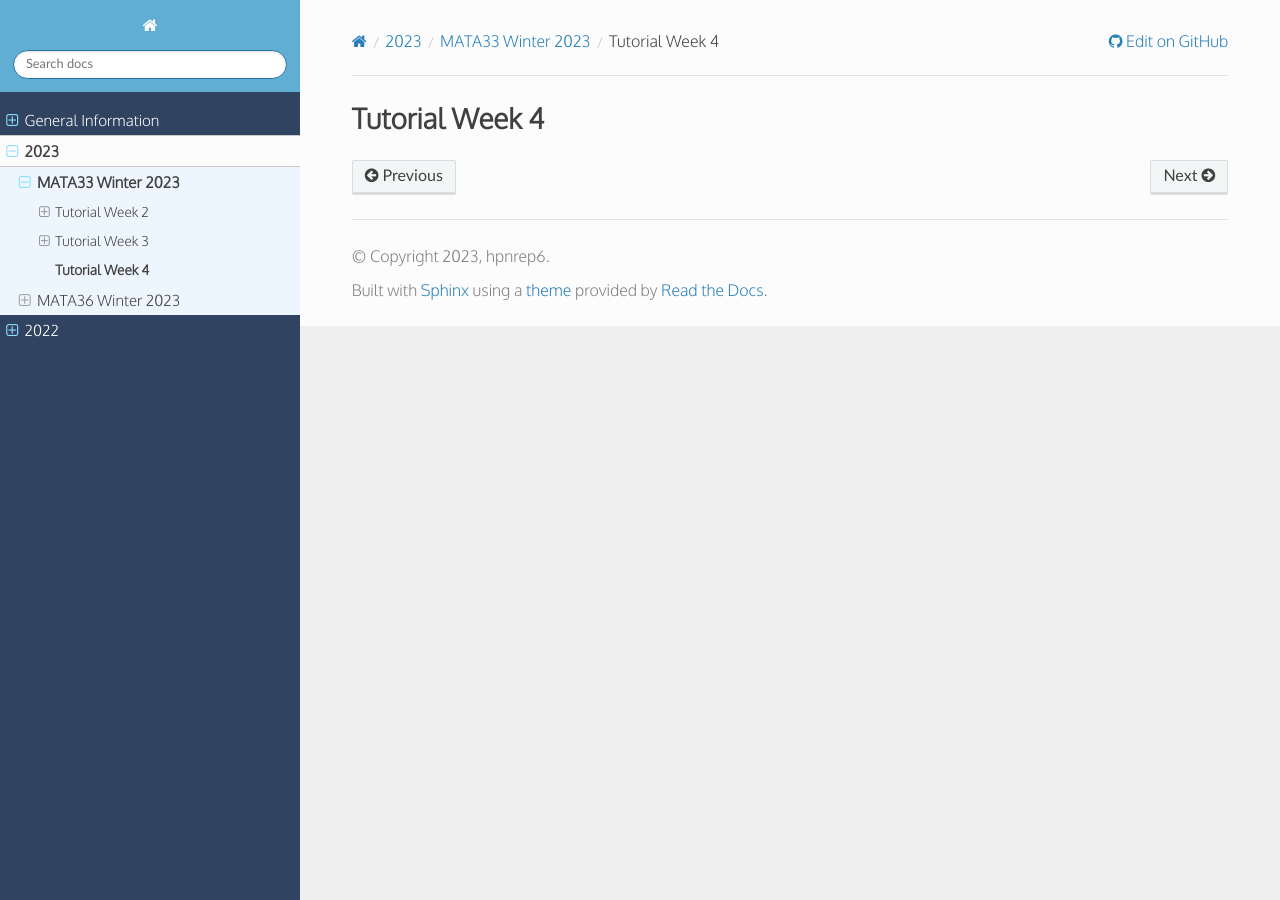
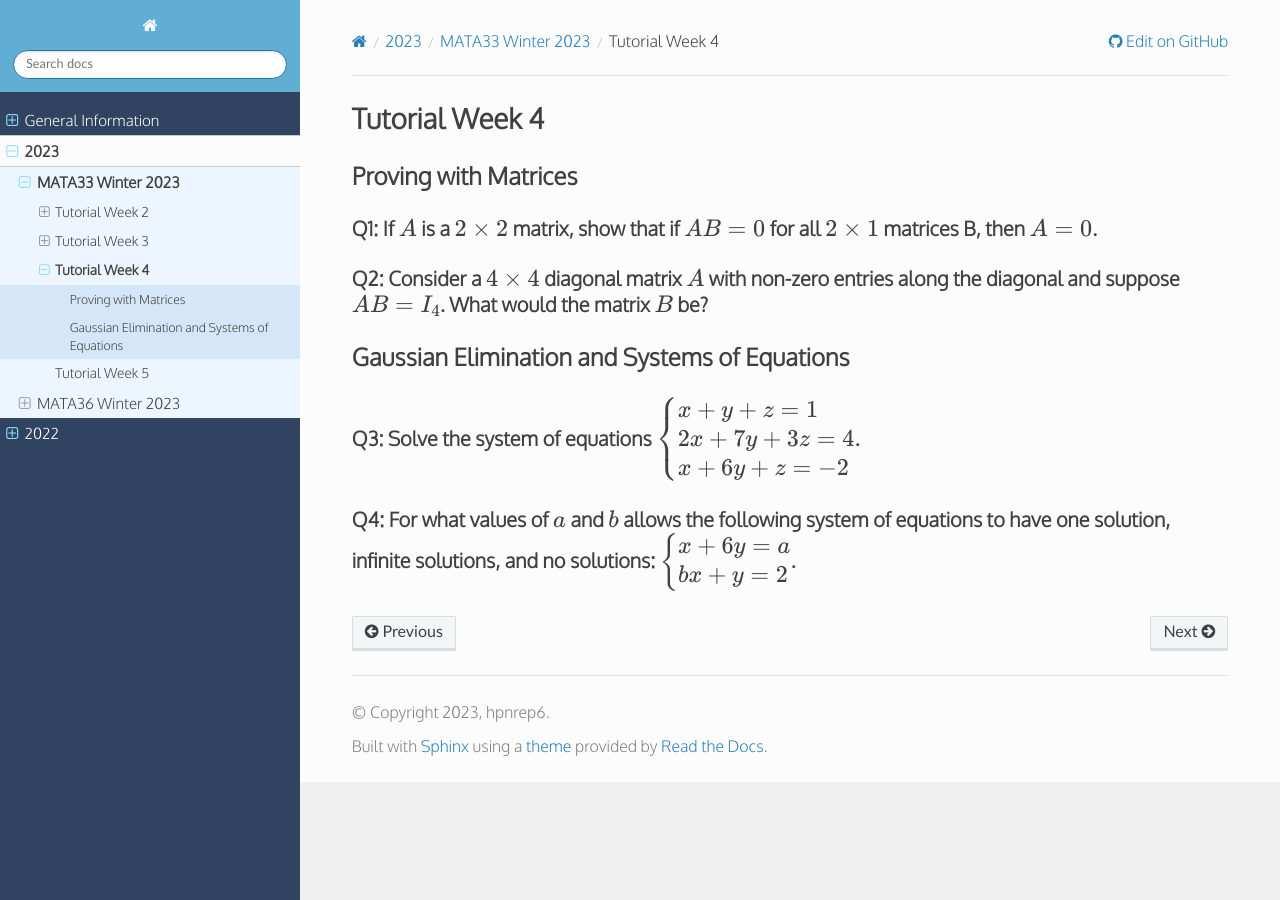
Before and after one commit to hpnrep6/t, a Sphinx documentation site: the page built from source/2023/mata33_winter/tutorial4.rst, in a window 1280 px wide. Built offline with Sphinx 7.4.7 and the Read the Docs theme 2.0.0, drawn with Linux system fonts in a browser that asks for light colours.

Commit message:
Tutorial 4

```diff
--- a/source/2023/mata33_winter/mata33.rst
+++ b/source/2023/mata33_winter/mata33.rst
@@ -13,3 +13,4 @@ MATA33 Winter 2023
    tutorial2
    tutorial3
    tutorial4
+   tutorial5
--- a/source/2023/mata33_winter/tutorial4.rst
+++ b/source/2023/mata33_winter/tutorial4.rst
@@ -13,3 +13,21 @@ Tutorial Week 4
       tex: {packages: {'[+]': ['ams']}}
       };
       </script>
+
+Proving with Matrices
+---------------------
+
+Q1: If :math:`A` is a :math:`2 \times 2` matrix, show that if :math:`AB = 0` for all :math:`2 \times 1` matrices B, then :math:`A = 0`.
+~~~~~~~~~~~~~~~~~~~~~~~~~~~~~~~~~~~~~~~~~~~~~~~~~~~~~~~~~~~~~~~~~~~~~~~~~~~~~~~~~~~~~~~~~~~~~~~~~~~~~~~~~~~~~~~~~~~~~~~~~~~~~~~~~~~~~~~
+
+Q2: Consider a :math:`4 \times 4` diagonal matrix :math:`A` with non-zero entries along the diagonal and suppose :math:`AB = I_{4}`. What would the matrix :math:`B` be?
+~~~~~~~~~~~~~~~~~~~~~~~~~~~~~~~~~~~~~~~~~~~~~~~~~~~~~~~~~~~~~~~~~~~~~~~~~~~~~~~~~~~~~~~~~~~~~~~~~~~~~~~~~~~~~~~~~~~~~~~~~~~~~~~~~~~~~~~~~~~~~~~~~~~~~~~~~~~~~~~~~~~~~~~~
+
+Gaussian Elimination and Systems of Equations
+---------------------------------------------
+
+Q3: Solve the system of equations :math:`\begin{cases} x+y+z=1 \\ 2x+7y+3z=4 \\ x+6y+z=-2 \end{cases}`.
+~~~~~~~~~~~~~~~~~~~~~~~~~~~~~~~~~~~~~~~~~~~~~~~~~~~~~~~~~~~~~~~~~~~~~~~~~~~~~~~~~~~~~~~~~~~~~~~~~~~~~~~
+
+Q4: For what values of :math:`a` and :math:`b` allows the following system of equations to have one solution, infinite solutions, and no solutions: :math:`\begin{cases} x + 6y = a \\ bx + y = 2 \end{cases}`.
+~~~~~~~~~~~~~~~~~~~~~~~~~~~~~~~~~~~~~~~~~~~~~~~~~~~~~~~~~~~~~~~~~~~~~~~~~~~~~~~~~~~~~~~~~~~~~~~~~~~~~~~~~~~~~~~~~~~~~~~~~~~~~~~~~~~~~~~~~~~~~~~~~~~~~~~~~~~~~~~~~~~~~~~~~~~~~~~~~~~~~~~~~~~~~~~~~~~~~~~~~~~~~~~
--- a/source/2023/mata36_winter/mata36.rst
+++ b/source/2023/mata36_winter/mata36.rst
@@ -13,3 +13,4 @@ MATA36 Winter 2023
    tutorial2
    tutorial3
    tutorial4
+   tutorial5
```
Also changed, not shown: source/2023/mata33_winter/tutorial5.rst (added, +15 -0 lines), source/2023/mata36_winter/tutorial4.rst (+18 -0 lines), source/2023/mata36_winter/tutorial5.rst (added, +15 -0 lines).
